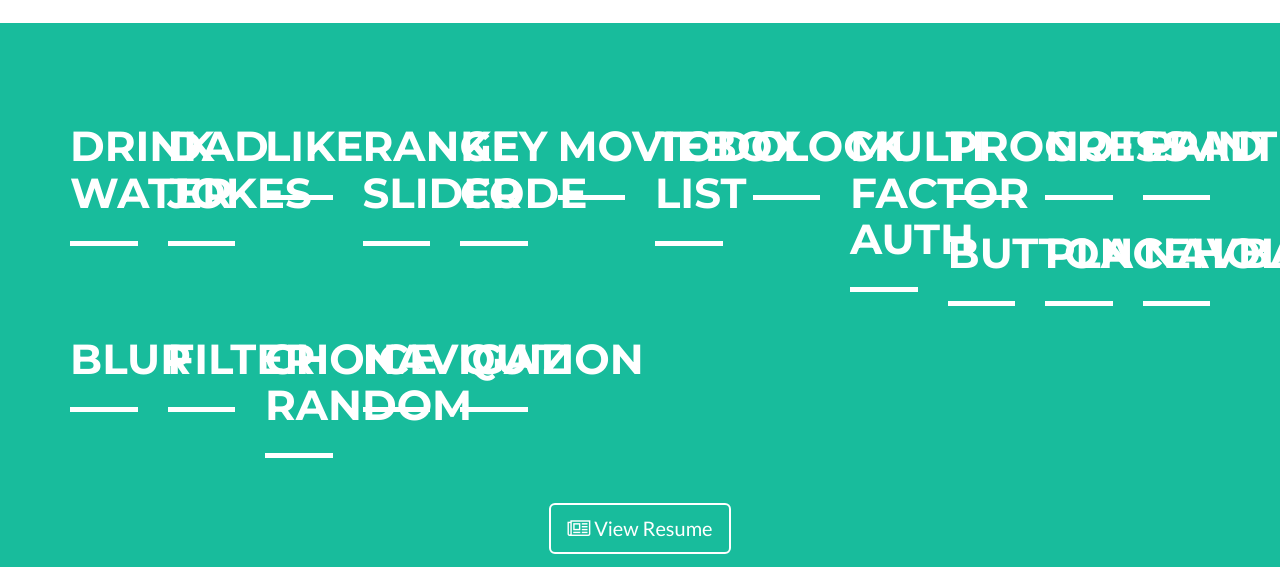
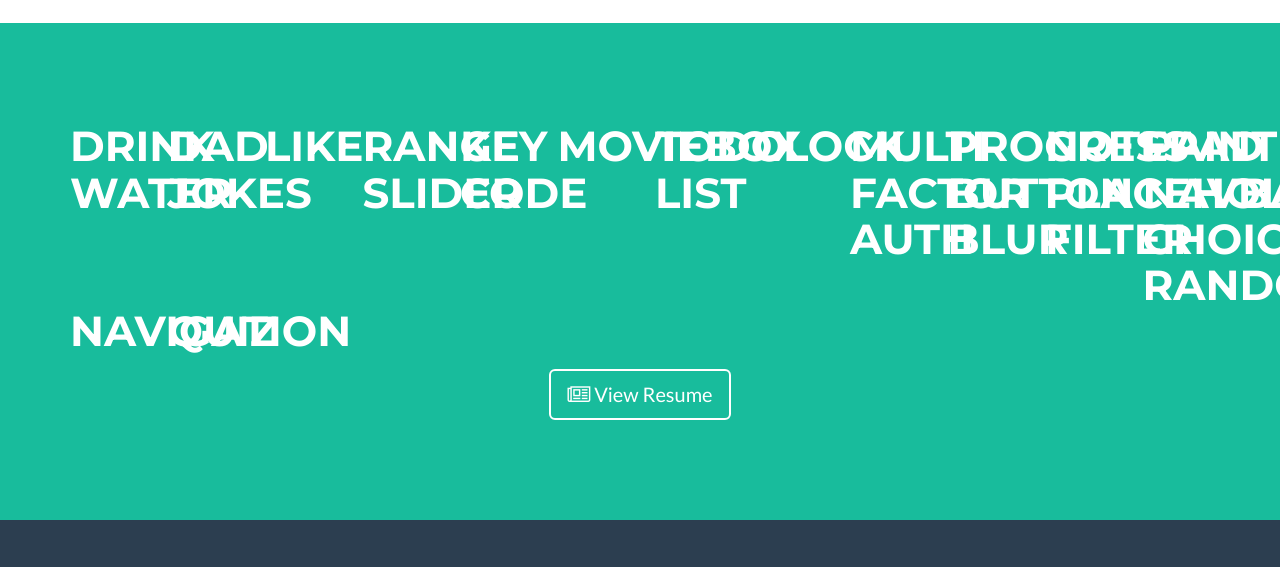
Before and after one commit to DragonJ21/personal-website-2, a plain HTML site: page index.html in a window 1280 px wide. Shown: the part 2820-3387 px from the top of the page. Drawn offline with nearby package versions, Linux system fonts and the light colour scheme.

Commit message:
Update index.html
removed <hr class="star-light">

```diff
--- a/index.html
+++ b/index.html
@@ -239,91 +239,91 @@
     <section class="success" id="about">
         <div class="container">
             <div class="row">
-                <div class="col-lg-1 col-md-3 col-sm-12 text-center">
+                <div class="col-lg-1 col-md-3 col-sm-12 text-center boxboy">
                     <h2>Drink Water</h2>
-                    <hr class="star-light">
+                                <!--<hr class="star-light">-->
                 </div>
-                <div class="col-lg-1 col-md-3 col-sm-12 text-center">
+                <div class="col-lg-1 col-md-3 col-sm-12 text-center boxboy">
                     <h2>Dad Jokes</h2>
-                    <hr class="star-light">
+                                <!--<hr class="star-light">-->
                 </div>
-                <div class="col-lg-1 col-md-3 col-sm-12 text-center">
+                <div class="col-lg-1 col-md-3 col-sm-12 text-center boxboy">
                     <h2>Like</h2>
-                    <hr class="star-light">
+                                <!--<hr class="star-light">-->
                 </div>
-                <div class="col-lg-1 col-md-3 col-sm-12 text-center">
+                <div class="col-lg-1 col-md-3 col-sm-12 text-center boxboy">
                     <h2>Range Slider</h2>
-                    <hr class="star-light">
+                                <!--<hr class="star-light">-->
                 </div>
-                <div class="col-lg-1 col-md-3 col-sm-12 text-center">
+                <div class="col-lg-1 col-md-3 col-sm-12 text-center boxboy">
                     <h2>Key Code</h2>
-                    <hr class="star-light">
+                                <!--<hr class="star-light">-->
                 </div>
             <!--</div>-->
             <!--<div class="row">-->
-                <div class="col-lg-1 col-md-3 col-sm-12 text-center">
+                <div class="col-lg-1 col-md-3 col-sm-12 text-center boxboy">
                     <h2>MovieBox</h2>
-                    <hr class="star-light">
+                                <!--<hr class="star-light">-->
                 </div>
-                <div class="col-lg-1 col-md-3 col-sm-12 text-center">
+                <div class="col-lg-1 col-md-3 col-sm-12 text-center boxboy">
                     <h2>ToDo List</h2>
-                    <hr class="star-light">
+                                <!--<hr class="star-light">-->
                 </div>
-                <div class="col-lg-1 col-md-3 col-sm-12 text-center">
+                <div class="col-lg-1 col-md-3 col-sm-12 text-center boxboy">
                     <h2>Clock</h2>
-                    <hr class="star-light">
+                                <!--<hr class="star-light">-->
                 </div>
-                <div class="col-lg-1 col-md-3 col-sm-12 text-center">
+                <div class="col-lg-1 col-md-3 col-sm-12 text-center boxboy">
                     <h2>Multi-Factor Auth</h2>
-                    <hr class="star-light">
+                                <!--<hr class="star-light">-->
                 </div>
-                <div class="col-lg-1 col-md-3 col-sm-12 text-center">
+                <div class="col-lg-1 col-md-3 col-sm-12 text-center boxboy">
                     <h2>Progress</h2>
-                    <hr class="star-light">
+                                <!--<hr class="star-light">-->
                 </div>
             <!--</div>-->
             <!--<div class="row">-->
-                <div class="col-lg-1 col-md-3 col-sm-12 text-center">
+                <div class="col-lg-1 col-md-3 col-sm-12 text-center boxboy">
                     <h2>Notepad</h2>
-                    <hr class="star-light">
+                    <!--<hr class="star-light">-->
                 </div>
-                <div class="col-lg-1 col-md-3 col-sm-12 text-center">
+                <div class="col-lg-1 col-md-3 col-sm-12 text-center boxboy">
                     <h2>Paint</h2>
-                    <hr class="star-light">
+                    <!--<hr class="star-light">-->
                 </div>
-                <div class="col-lg-1 col-md-3 col-sm-12 text-center">
+                <div class="col-lg-1 col-md-3 col-sm-12 text-center boxboy">
                     <h2>Button</h2>
-                    <hr class="star-light">
+                    <!--<hr class="star-light">-->
                 </div>
-                <div class="col-lg-1 col-md-3 col-sm-12 text-center">
+                <div class="col-lg-1 col-md-3 col-sm-12 text-center boxboy">
                     <h2>Placeholder</h2>
-                    <hr class="star-light">
+                    <!--<hr class="star-light">-->
                 </div>
-                <div class="col-lg-1 col-md-3 col-sm-12 text-center">
+                <div class="col-lg-1 col-md-3 col-sm-12 text-center boxboy">
                     <h2>NavBar</h2>
-                    <hr class="star-light">
+                    <!--<hr class="star-light">-->
                 </div>
             <!--</div>-->
             <!--<div class="row">-->
-                <div class="col-lg-1 col-md-3 col-sm-12 text-center">
+                <div class="col-lg-1 col-md-3 col-sm-12 text-center boxboy">
                     <h2>Blur</h2>
-                    <hr class="star-light">
+                    <!--<hr class="star-light">-->
                 </div>
-                <div class="col-lg-1 col-md-3 col-sm-12 text-center">
+                <div class="col-lg-1 col-md-3 col-sm-12 text-center boxboy">
                     <h2>Filter</h2>
-                    <hr class="star-light">
+                    <!--<hr class="star-light">-->
                 </div>
-                <div class="col-lg-1 col-md-3 col-sm-12 text-center">
+                <div class="col-lg-1 col-md-3 col-sm-12 text-center boxboy">
                     <h2>Choice Random</h2>
-                    <hr class="star-light">
+                    <!--<hr class="star-light">-->
                 </div>
-                <div class="col-lg-1 col-md-3 col-sm-12 text-center">
+                <div class="col-lg-1 col-md-3 col-sm-12 text-center boxboy">
                     <h2>Navigation</h2>
-                    <hr class="star-light">
+                    <!--<hr class="star-light">-->
                 </div>
-                <div class="col-lg-1 col-md-3 col-sm-12 text-center">
+                <div class="col-lg-1 col-md-3 col-sm-12 text-center boxboy">
                     <h2>Quiz</h2>
-                    <hr class="star-light">
+                    <!--<hr class="star-light">-->
                 </div>
             </div>
             <div class="row">
@@ -341,7 +341,6 @@
             </div>
         </div>
     </section>
-
 
 
     <!-- Contact Section -->
```
